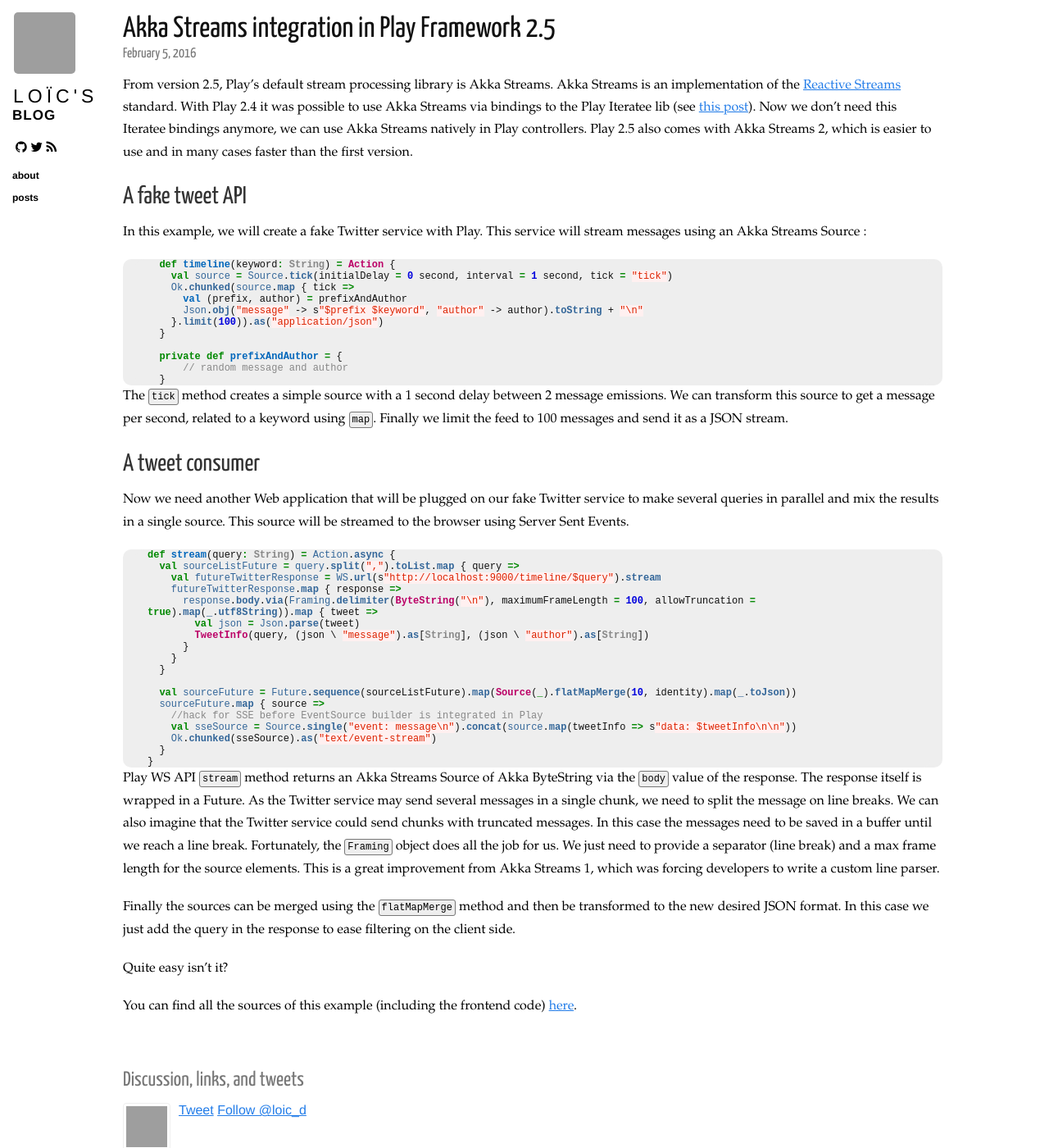
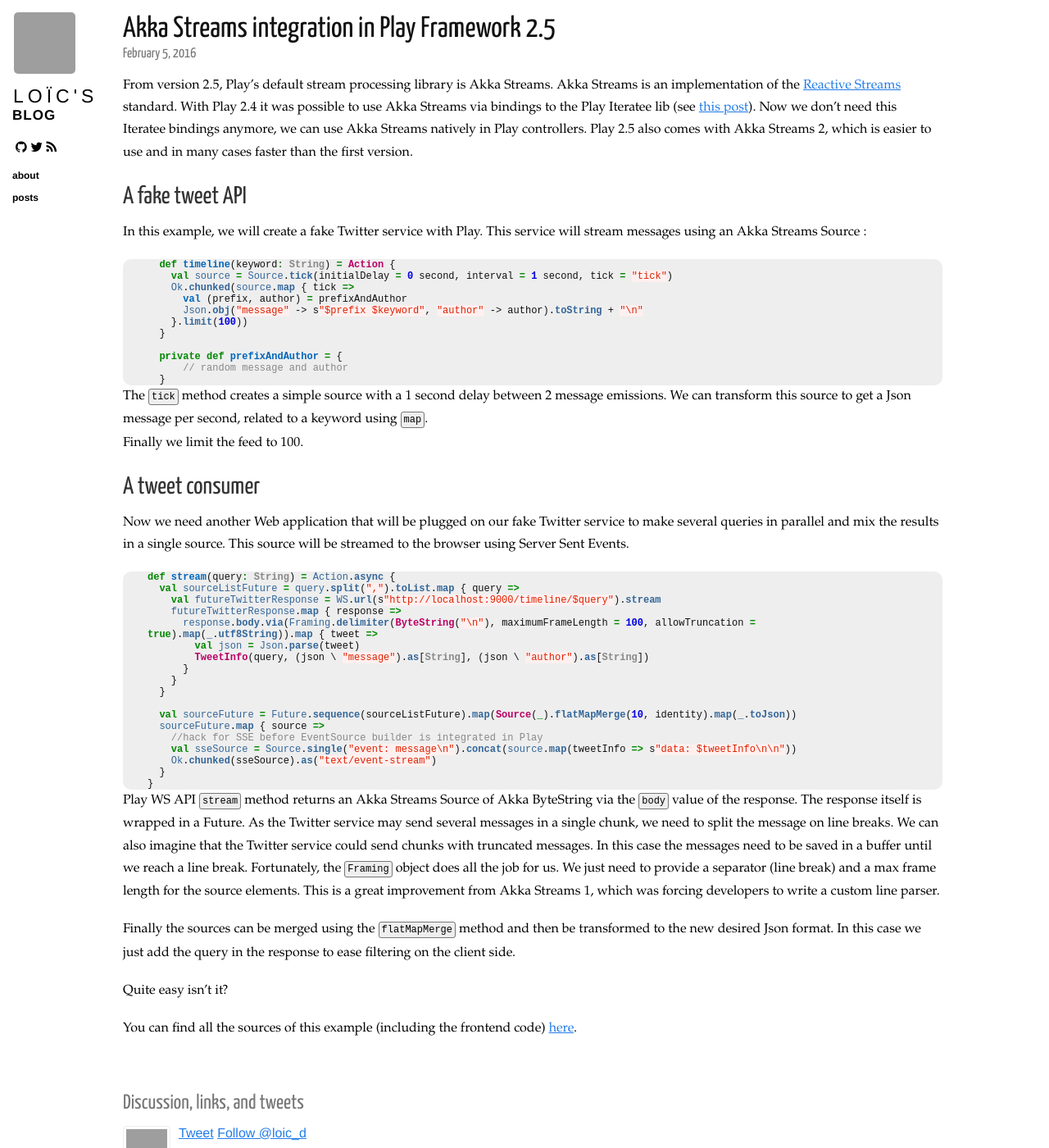
Before and after one commit to loicdescotte/loicdescotte.github.io, a Jekyll site: the page built from _posts/2016-02-05-play25-akka-streams.md, in a window 1280 px wide and 1400 px high. Shown: the whole window at 82% size. Built offline with Jekyll 4.4.1, drawn with Linux system fonts in a browser that asks for light colours; nearby versions of some CDN libraries; comment, search, counter and statistics services are not loaded; grey boxes are pictures that could not be loaded.

Commit message:
Update 2016-02-05-play25-akka-streams.md

````diff
--- a/_posts/2016-02-05-play25-akka-streams.md
+++ b/_posts/2016-02-05-play25-akka-streams.md
@@ -22,7 +22,7 @@ In this example, we will create a fake Twitter service with Play. This service w
     Ok.chunked(source.map { tick =>
       val (prefix, author) = prefixAndAuthor
       Json.obj("message" -> s"$prefix $keyword", "author" -> author).toString + "\n"
-    }.limit(100)).as("application/json")
+    }.limit(100))
   }
 
   private def prefixAndAuthor = {
@@ -30,8 +30,8 @@ In this example, we will create a fake Twitter service with Play. This service w
   }
 ```
 
-The `tick` method creates a simple source with a 1 second delay between 2 message emissions. We can transform this source to get a message per second, related to a keyword using `map`.
-Finally we limit the feed to 100 messages and send it as a JSON stream.
+The `tick` method creates a simple source with a 1 second delay between 2 message emissions. We can transform this source to get a Json message per second, related to a keyword using `map`.
+Finally we limit the feed to 100.
 
 ## A tweet consumer
 
@@ -64,7 +64,7 @@ As the Twitter service may send several messages in a single chunk, we need to s
 We can also imagine that the Twitter service could send chunks with truncated messages. In this case the messages need to be saved in a buffer until we reach a line break.
 Fortunately, the `Framing` object does all the job for us. We just need to provide a separator (line break) and a max frame length for the source elements. This is a great improvement from Akka Streams 1, which was forcing developers to write a custom line parser.
 
-Finally the sources can be merged using the `flatMapMerge` method and then be transformed to the new desired JSON format.  In this case we just add the query in the response to ease filtering on the client side.
+Finally the sources can be merged using the `flatMapMerge` method and then be transformed to the new desired Json format.  In this case we just add the query in the response to ease filtering on the client side.
 
 Quite easy isn't it?
 
````
